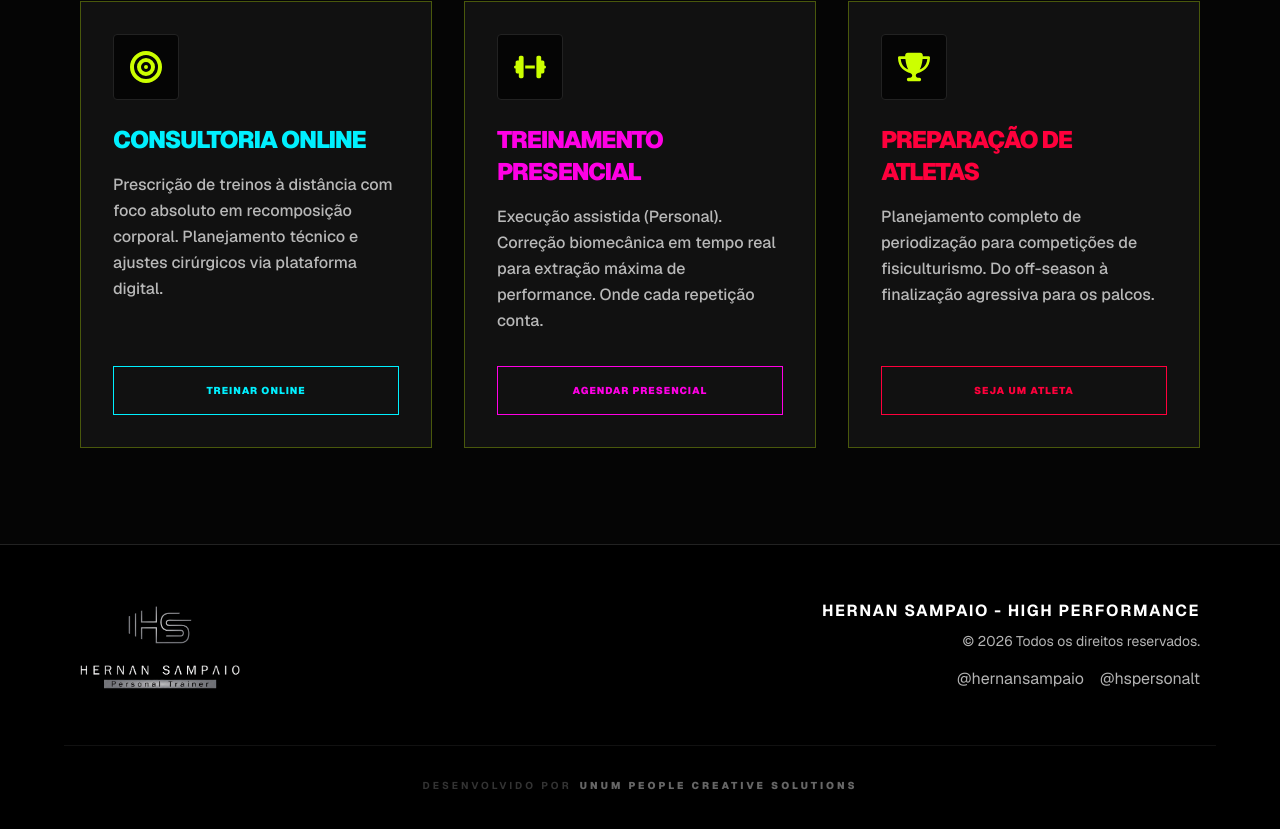
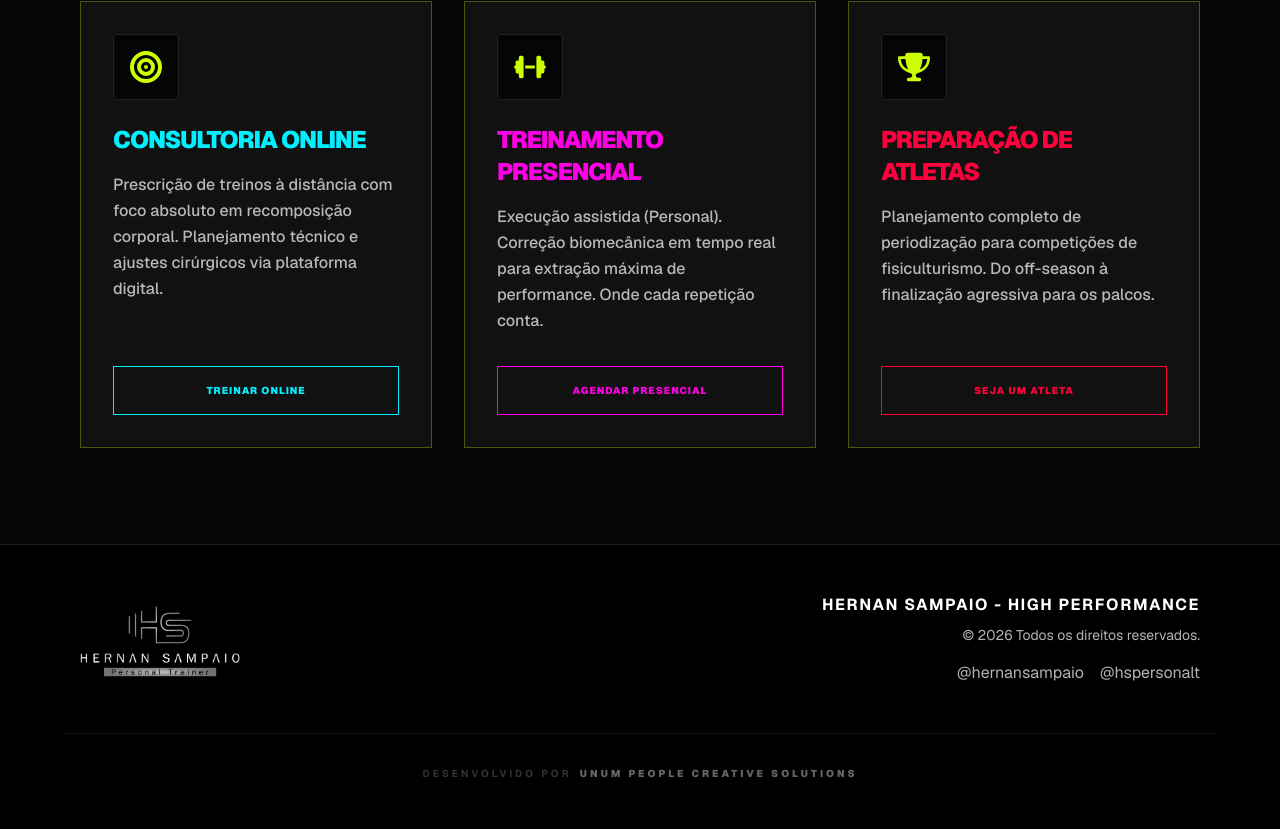
Before and after one commit to unum-people-creative-solutions/site-hernan-sampaio, a Next.js app: page / in a window 1280 px wide. Shown: the part 2973-3802 px from the top of the page. Built offline with nearby package versions, Linux system fonts and the light colour scheme.

Commit message:
style: apply negative margin to footer text logo for tighter alignment

```diff
--- a/src/app/page.tsx
+++ b/src/app/page.tsx
@@ -32,7 +32,7 @@ export default function Home() {
                 className="object-contain"
               />
             </div>
-            <div className="w-40 h-10 relative">
+            <div className="w-40 h-10 relative -mt-3">
               <Image
                 src="/logo_texto.png"
                 alt="Hernan Sampaio Texto"
```
